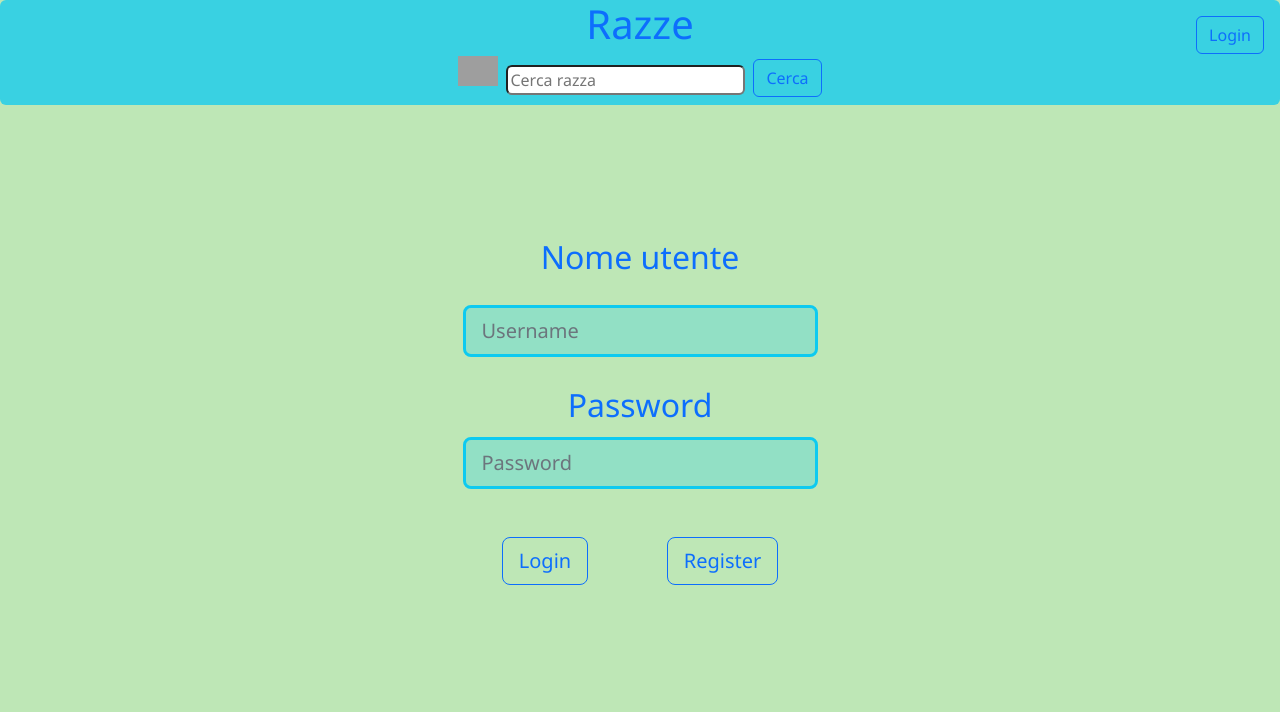
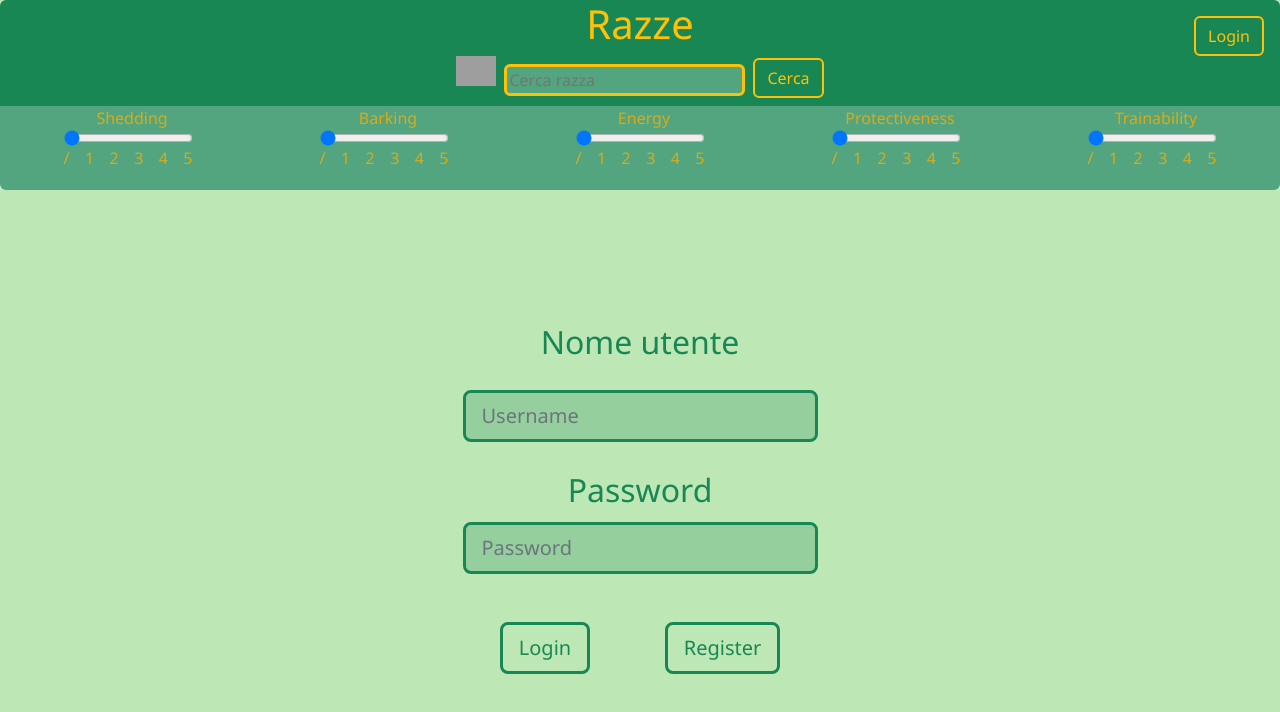
Before and after one commit to Kirki17/ProgettoApi, an Angular app in the folder razzeCanine/: page /login in a window 1280 px wide. Shown: the top 712 px of the page. Built offline with nearby package versions, Linux system fonts and the light colour scheme; grey boxes are pictures that could not be loaded.

Commit message:
aggiunta filtri

```diff
--- a/razzeCanine/src/app/dati/dati.component.html
+++ b/razzeCanine/src/app/dati/dati.component.html
@@ -1,34 +1,101 @@
 <body>
-    <div class="bg-info bg-opacity-75 rounded sticky-top mb-3"> <!--Header-->
-        <h1 class="text-center text-primary">Razze</h1>
+    <div class="bg-success rounded sticky-top mb-3"> <!--Header-->
+        <h1 class="text-center text-warning">Razze</h1>
         <div class="d-flex justify-content-center align-self-center position-relative">
             <form>
-                <input type="image" style="height: 30px;" class="img-fluid"
+                <input type="image" style="height: 30px;" (click)="showFiltri()" class="img-fluid align-self-center"
                     src="https://cdn-icons-png.flaticon.com/512/3161/3161370.png">
                 <input [(ngModel)]="ricerca" id="search" type="text" [ngModelOptions]="{standalone: true}"
-                    class="rounded m-2" placeholder="Cerca razza">
+                    class="rounded m-2 bg-white bg-opacity-25 border border-3 border-warning text-warning"
+                    placeholder="Cerca razza">
                 <button routerLink="ricerca" (click)="letturaDeiDati()"
-                    class="mb-2 btn btn-outline-primary">Cerca</button>
+                    class="mb-2 border border-2 border-warning btn btn-outline-warning">Cerca</button>
             </form>
         </div>
+        <div>
+            <div *ngIf="filtri" class="d-flex justify-content-around pb-1 bg-white bg-opacity-25">
+                <div class="d-flex flex-column position-relative">
+                    <label class="ps-2 text-center" id="shedding">Shedding</label>
+                    <input class="in" type="range" min="0" max="5" value="0" step="1">
+                    <div class="d-flex justify-content-between p-0">
+                        <p class="fs-6">/</p>
+                        <p class="fs-6">1</p>
+                        <p class="fs-6">2</p>
+                        <p class="fs-6">3</p>
+                        <p class="fs-6">4</p>
+                        <p class="fs-6">5</p>
+                    </div>
+                </div>
+                <div class="d-flex flex-column">
+                    <label class="ps-2 text-center" id="barking">Barking</label>
+                    <input class="in" type="range" min="0" max="5" value="0" step="1">
+                    <div class="d-flex justify-content-between p-0">
+                        <p class="fs-6">/</p>
+                        <p class="fs-6">1</p>
+                        <p class="fs-6">2</p>
+                        <p class="fs-6">3</p>
+                        <p class="fs-6">4</p>
+                        <p class="fs-6">5</p>
+                    </div>
+                </div>
+                <div class="d-flex flex-column">
+                    <label class="ps-2 text-center" id="energy">Energy</label>
+                    <input class="in" type="range" min="0" max="5" value="0" step="1">
+                    <div class="d-flex justify-content-between p-0">
+                        <p class="fs-6">/</p>
+                        <p class="fs-6">1</p>
+                        <p class="fs-6">2</p>
+                        <p class="fs-6">3</p>
+                        <p class="fs-6">4</p>
+                        <p class="fs-6">5</p>
+                    </div>
+                </div>
+                <div class="d-flex flex-column">
+                    <label class="ps-2 text-center" id="protectiveness">Protectiveness</label>
+                    <input class="in" type="range" min="0" max="5" value="0" step="1">
+                    <div class="d-flex justify-content-between p-0">
+                        <p class="fs-6">/</p>
+                        <p class="fs-6">1</p>
+                        <p class="fs-6">2</p>
+                        <p class="fs-6">3</p>
+                        <p class="fs-6">4</p>
+                        <p class="fs-6">5</p>
+                    </div>
+                </div>
+                <div class="d-flex flex-column">
+                    <label class="ps-2 text-center" id="trainability">Trainability</label>
+                    <input class="in" type="range" min="0" max="5" value="0" step="1">
+                    <div class="d-flex justify-content-between p-0">
+                        <p class="fs-6">/</p>
+                        <p class="fs-6">1</p>
+                        <p class="fs-6">2</p>
+                        <p class="fs-6">3</p>
+                        <p class="fs-6">4</p>
+                        <p class="fs-6">5</p>
+                    </div>
+                </div>
+            </div>
+        </div>
         <div *ngIf="loginCheck; else notLog">
-            <button class="mb-2 btn btn-outline-primary position-absolute top-0 end-0 m-3">{{account}}</button>
+            <button
+                class="mb-2 border border-2 border-warning btn btn-outline-warning position-absolute top-0 end-0 m-3">{{account}}</button>
         </div>
         <ng-template #notLog>
             <button routerLink="login" (click)="login()"
-                class="mb-2 btn btn-outline-primary position-absolute top-0 end-0 m-3">{{account}}</button>
+                class="mb-2 border border-2 border-warning btn btn-outline-warning position-absolute top-0 end-0 m-3">{{account}}</button>
         </ng-template>
     </div>
 
-    <p *ngIf="!datiPronti" class="d-flex justify-content-center ">{{stringa}}</p>
+    <p *ngIf="!datiPronti" class="text-success d-flex justify-content-center ">{{stringa}}</p>
 
     <div *ngIf="vettoreDati.length!=0 && datiPronti" class="w-auto container text-center">
         <div class="row row-cols-2 row-cols-lg-4 g-2 g-lg-2 d-flex">
-            <div *ngFor="let dato of vettoreDati" class="col card text-center mb-3 bg-primary bg-opacity-50">
+            <div *ngFor="let dato of vettoreDati"
+                class="col card text-center border border-3 border-success mb-3 bg-success bg-opacity-50">
                 <img [src]="dato.image_link" class="card-img-top img-fluid rounded mt-1">
                 <div class="card-body container-fluid">
                     <button routerLink="info" (click)="info(dato.name)"
-                        class="btn btn-outline-primary">{{dato.name}}</button>
+                        class="btn btn-outline-warning">{{dato.name}}</button>
                 </div>
             </div>
         </div>
--- a/razzeCanine/src/app/dati/dati.component.ts
+++ b/razzeCanine/src/app/dati/dati.component.ts
@@ -18,17 +18,18 @@ export class DatiComponent {
   urlBase: string;
   stringa: string;
   account: string;
-  loginCheck : boolean;
+  loginCheck: boolean;
+  filtri: boolean;
 
-  ngOnInit(){
+  ngOnInit() {
     this.leggi.setPage('/');
   }
 
-  ngDoCheck(){
+  ngDoCheck() {
     console.log("Cambiamento");
     this.loginCheck = this.leggi.getLogin();
     this.datiPronti = this.leggi.getDatiPronti();
-    if(this.loginCheck){ //true = loggato
+    if (this.loginCheck) { //true = loggato
       this.account = "Loggato";
     } else {
       this.account = "Login";
@@ -39,8 +40,9 @@ export class DatiComponent {
     this.loginCheck = leggi.getLogin();
     this.altreRazze = false;
     this.datiPronti = false;
+    this.filtri = true;
     leggi.setDatiPronti(this.datiPronti);
-    if(this.loginCheck){ //true = loggato
+    if (this.loginCheck) { //true = loggato
       this.account = "Loggato";
     } else {
       this.account = "Login";
@@ -54,22 +56,24 @@ export class DatiComponent {
     this.stringa = "In attesa dei dati";
     this.vettoreDati = [];
     this.leggi.getDati(this.urlBase + this.ricerca.trim() + "&offset=" + this.numeroPg + "0").subscribe(dati => {
-      if (typeof dati[0] === 'string' || dati[0] instanceof String || dati[0] == null) { //dati non arrivati
+      if (typeof dati[0] === 'string' || dati[0] instanceof String) { //dati non arrivati
         this.stringa = "Si è verificato un errore";
         this.vettoreDati = [];
         this.datiPronti = false;
         this.leggi.setDatiPronti(this.datiPronti);
-      } else { //dati arrivati correttamente
+      } else if(dati[0] == null){
+        this.stringa = "Nessuna corrispondenza";
+      }else { //dati arrivati correttamente
         this.stringa = "";
         let id: number = 0;
-       dati.forEach((doggo:any) => {
+        dati.forEach((doggo: any) => {
           this.vettoreDati.push(new Dog(doggo.barking, doggo.coat_length, doggo.drooling, doggo.energy, doggo.good_with_children, doggo.good_with_other_dogs,
             doggo.good_with_strangers, doggo.grooming, doggo.image_link, doggo.max_height_female, doggo.max_height_male, doggo.max_life_expectancy,
             doggo.max_weight_female, doggo.max_weight_male, doggo.min_height_female, doggo.min_height_male, doggo.min_life_expectancy,
             doggo.min_weight_female, doggo.min_weight_male, doggo.name, doggo.playfulness, doggo.protectiveness, doggo.shedding, doggo.trainability,));
         });
         //this.vettoreDati = dati;
-        if(this.vettoreDati.length < 20){
+        if (this.vettoreDati.length < 20) {
           this.altreRazze = false;
         } else {
           this.altreRazze = true;
@@ -100,7 +104,7 @@ export class DatiComponent {
     let trovato: boolean = false;
 
     for (let i = 0; i < this.vettoreDati.length || !trovato; i++) {
-      if(this.vettoreDati[i].name == razza){
+      if (this.vettoreDati[i].name == razza) {
         this.leggi.setCurrentDog(this.vettoreDati[i]);
         trovato = true;
       }
@@ -108,12 +112,16 @@ export class DatiComponent {
 
     this.datiPronti = false;
     this.leggi.setDatiPronti(this.datiPronti);
-    this.vettoreDati =[];
+    this.vettoreDati = [];
   }
 
-  login(){
+  login() {
     this.datiPronti = false;
     this.leggi.setDatiPronti(this.datiPronti);
     console.log(this.vettoreDati);
   }
+
+  showFiltri(){
+    this.filtri = !this.filtri;
+  }
 }
--- a/razzeCanine/src/app/login/login.component.html
+++ b/razzeCanine/src/app/login/login.component.html
@@ -1,4 +1,4 @@
-<!--<div class="h-100 align-items-center bg-info">
+<!--<div class="h-100 align-items-center bg-warning">
     <div class="container justify-content-center align-self-center border w-50">
         <div class="justify-content-between d-flex mb-2">
             <label for="password" class="form-label align-self-center">Password</label>
@@ -9,7 +9,7 @@
             <input type="text" class="align-self-center" id="nomeUtente" [(ngModel)]="username">
         </div>
         <div class="justify-content-center d-flex">
-            <button (click)="abilita()" class="align-self-center btn btn-outline-primary">Login</button>
+            <button (click)="abilita()" class="align-self-center btn btn-outline-warning">Login</button>
         </div>
     </div>
 </div>-->
@@ -21,26 +21,26 @@
                 <div class="col-12 col-md-8 col-lg-6 col-xl-5" style="border-radius: 1rem;">
                     <div class="card-body p-5 text-center pb-3">
                         <div class="form-outline mb-4">
-                            <label for="user" class="form-label text-center fs-2 text pb-3 text-primary">Nome
+                            <label for="user" class="form-label text-center fs-2 text pb-3 text-success">Nome
                                 utente</label>
                             <input type="email" id="user"
-                                class="border border-3 border-info bg-opacity-25 bg-info form-control form-control-lg"
+                                class="border border-3 border-success bg-opacity-25 bg-success form-control form-control-lg"
                                 placeholder="Username" [(ngModel)]="username" />
                             <!--<h1 class="form-text text-center fs-2 text pb-3 text-danger">User</h1>-->
                         </div>
 
                         <div class="form-outline mb-5">
-                            <label for="password" class="form-label text-center fs-2 text text-primary">Password</label>
+                            <label for="password" class="form-label text-center fs-2 text text-success">Password</label>
                             <input type="password" id="password"
-                                class="border border-3 border-info bg-opacity-25 bg-info form-control form-control-lg"
+                                class="border border-3 border-success bg-opacity-25 bg-success form-control form-control-lg"
                                 placeholder="Password" [(ngModel)]="password" />
                             <!--<h1 class="form-text text-center fs-2 text text-danger">Password</h1>-->
                         </div>
 
                         <div class="form-outline d-flex justify-content-around">
-                            <button class="btn btn-outline-primary btn-lg btn-block" type="submit"
+                            <button class="btn btn-outline-success border border-3 border-success btn-lg btn-block" type="submit"
                                 (click)="login()">Login</button>
-                            <button class="btn btn-outline-primary btn-lg btn-block" type="submit"
+                            <button class="btn btn-outline-success border border-3 border-success btn-lg btn-block" type="submit"
                                 (click)="register()">Register</button>
                         </div>
 
--- a/razzeCanine/src/styles.css
+++ b/razzeCanine/src/styles.css
@@ -6,3 +6,8 @@ body{
     color: #dcaa14;
     font-family: 'Segoe UI', Tahoma, Geneva, Verdana, sans-serif;
 }
+.in {
+    background: transparent;
+    color: black;
+    cursor: pointer;
+}
```
Also changed, not shown: razzeCanine/src/app/info/info.component.html (+10 -7 lines), razzeCanine/src/app/dati/dati.component.css (line endings or trailing spaces).
